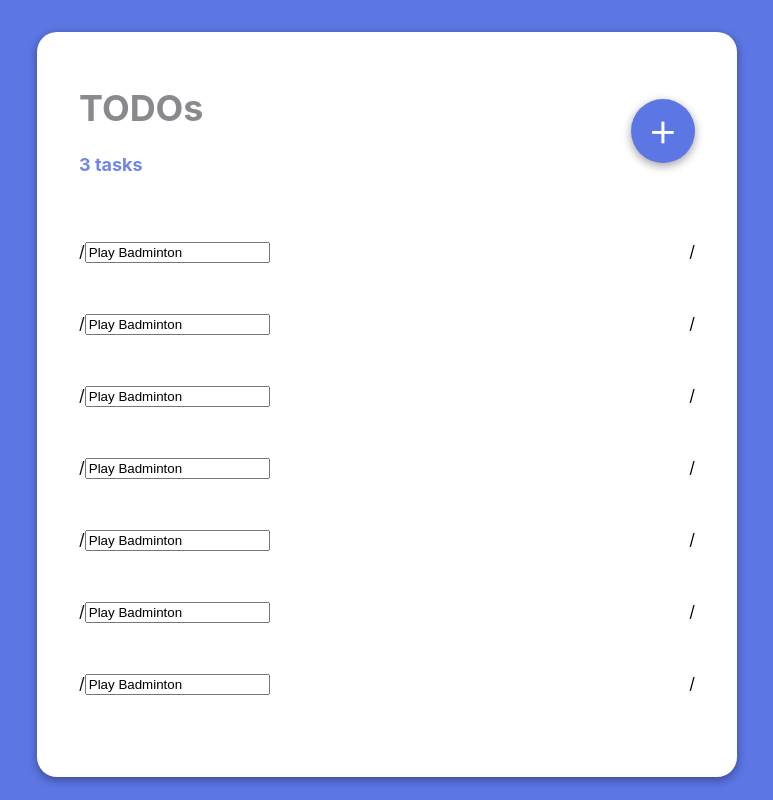
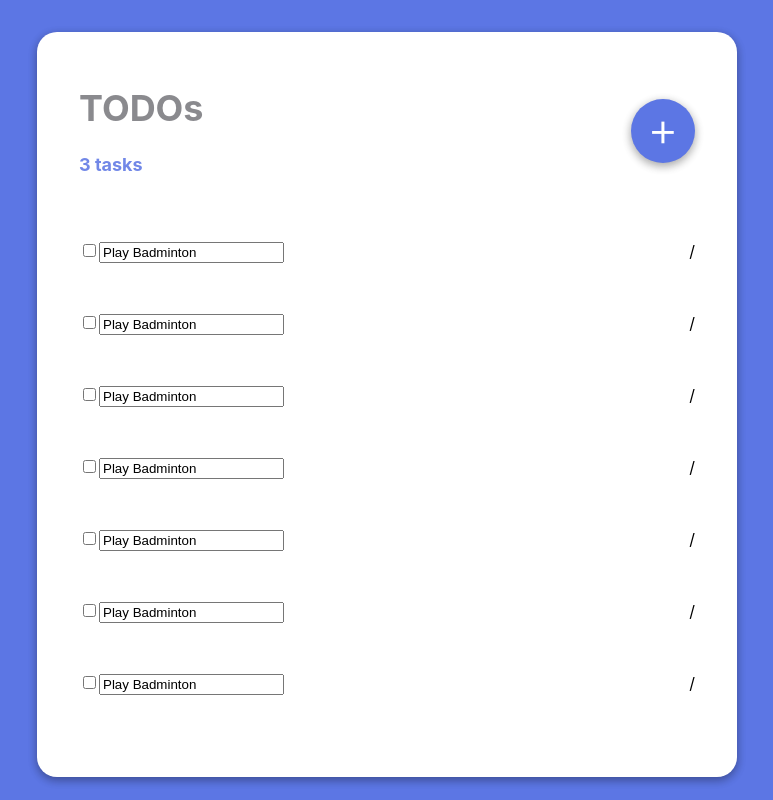
Before and after one commit to kitsanapong/todolist, a React (Create React App) app: page / in a window 1280 px wide. Shown: the whole page, without its empty margins (253-1026 px from the left). Built offline with nearby package versions, Linux system fonts and the light colour scheme.

Commit message:
Create CheckBox component

```diff
--- /dev/null
+++ b/src/CheckBox/CheckBoxStyledComponents.js
@@ -0,0 +1,5 @@
+import styled from 'styled-components'
+
+export default styled.div`
+
+`
--- /dev/null
+++ b/src/CheckBox/index.js
@@ -0,0 +1,18 @@
+import React, { Component } from 'react'
+
+import CheckBoxStyledComponents from './CheckBoxStyledComponents'
+
+class CheckBox extends Component {
+  render () {
+    return (
+      <CheckBoxStyledComponents>
+        <label>
+          <input type="checkbox" />
+          <span></span>
+        </label>
+      </CheckBoxStyledComponents>
+    )
+  }
+}
+
+export default CheckBox
--- a/src/TodoItem/index.js
+++ b/src/TodoItem/index.js
@@ -1,6 +1,7 @@
 import React, { Component } from 'react';
 
 import TodoItemStyledComponent from './TodoItemStyledComponent'
+import CheckBox from '../CheckBox'
 
 class TodoItem extends Component {
   render() {
@@ -8,7 +9,7 @@ class TodoItem extends Component {
       <TodoItemStyledComponent>
         <div className="left">
             <div className="checkbox-wrapper">
-                /
+              <CheckBox />
             </div>
             <div className="input-wrapper">
                 <input  type="text" value="Play Badminton" />
```
